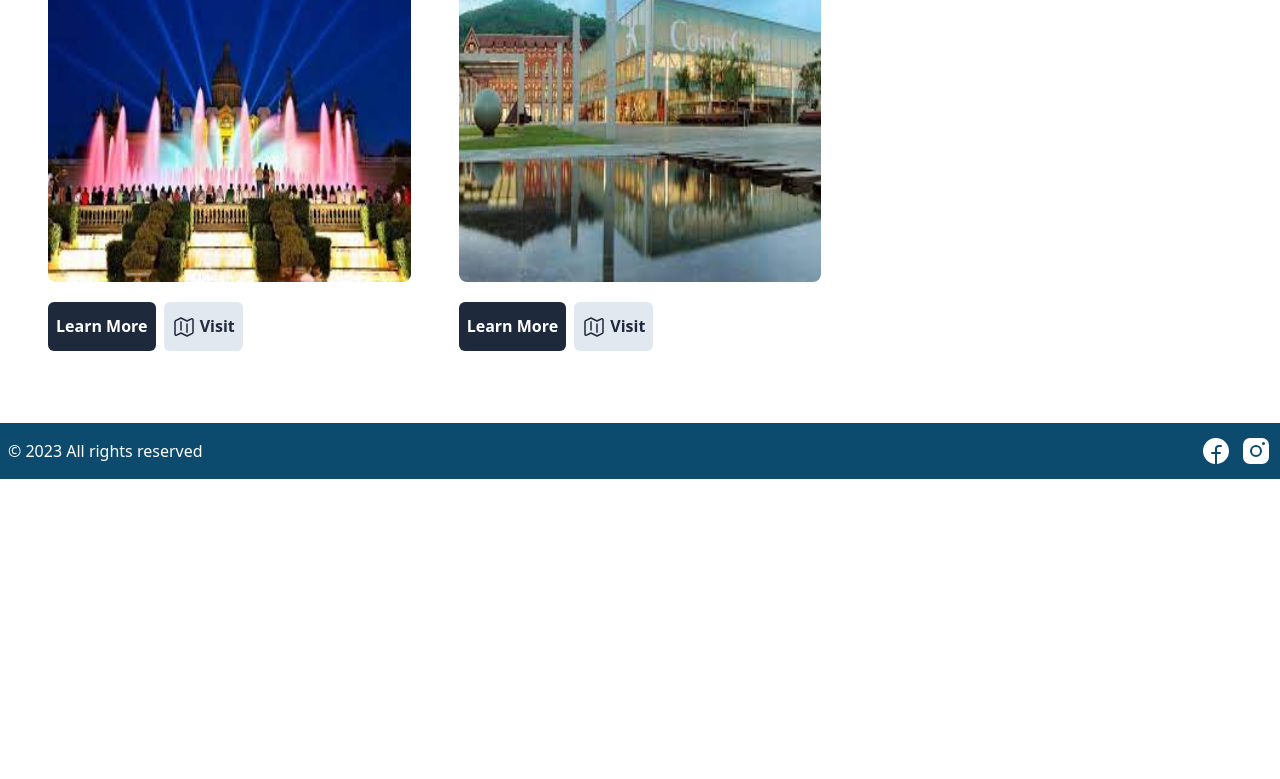
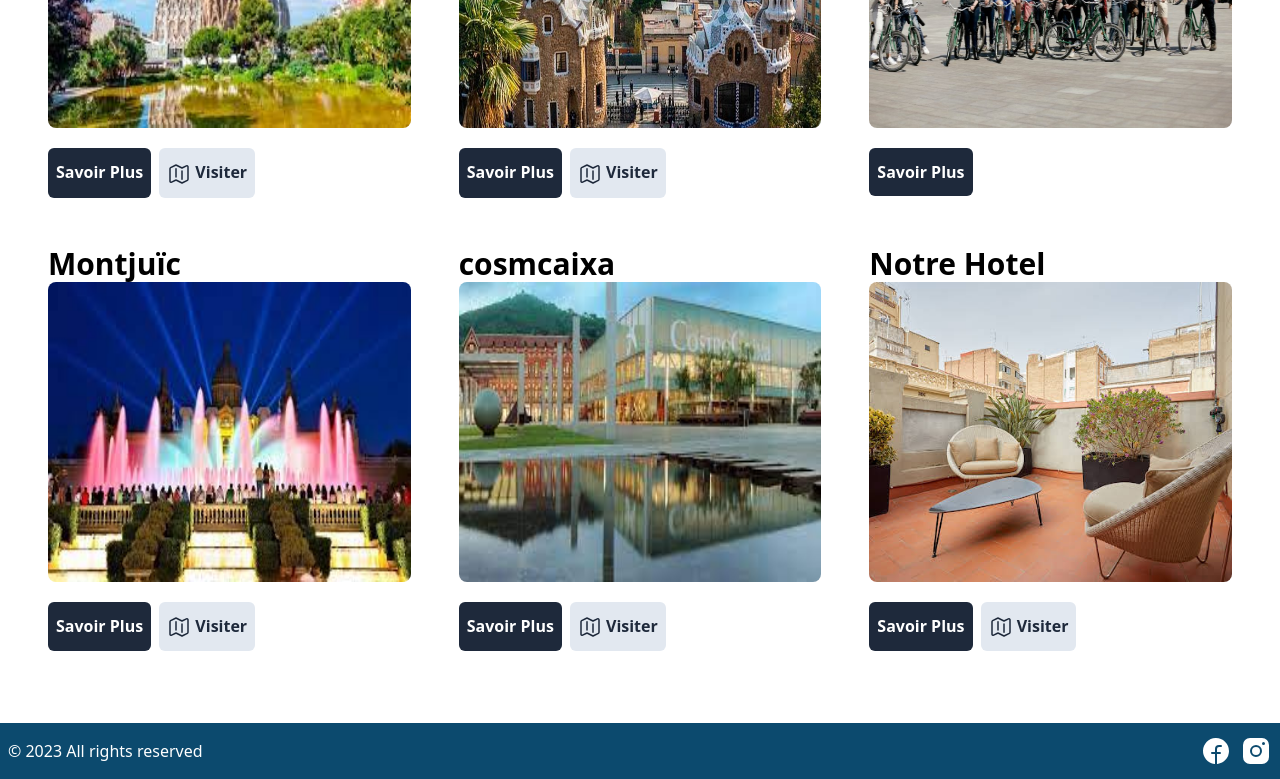
Before and after one commit to spcbfr/spain-travel-agency, a plain HTML site: page spain.html in a window 1280 px wide. Shown: the part 652-1431 px from the top of the page. Before the commit the page ends 1131 px from the top, so only its background shows below. Drawn offline with nearby package versions, Linux system fonts and the light colour scheme.

Commit message:
Final touches

```diff
--- a/spain.html
+++ b/spain.html
@@ -23,7 +23,9 @@
       </nav>
     </header>
 
-    <main class="flex-1 gap-12 p-12 grid grid-cols-3">
+    <main class="flex-1">
+      <img src="map.jpg" class="mx-auto rounded-lg h-[300px]" alt="" />
+      <div class="gap-12 p-12 grid grid-cols-3">
         <div class="">
           <h1 class="text-3xl font-semibold">Sagrada Familia</h1>
           <img src="sagrada.png" class="rounded-lg h-[300px]" alt="" />
@@ -31,11 +33,11 @@
             <a
               href="/explore/sagrada.html"
               class="px-2 block py-3 w-fit bg-slate-800 font-semibold text-white transition-all rounded-md hover:scale-110"
-            >Learn More</a
+              >Savoir Plus</a
             >
 
             <a
-            href=""
+              href="https://g.co/kgs/H1d2id"
               class="px-2 py-3 hover:bg-slate-800 hover:text-slate-200 transition-all bg-slate-200 text-slate-800 font-semibold rounded-md"
             >
               <svg
@@ -53,7 +55,7 @@
                 />
               </svg>
 
-            Visit</a
+              Visiter</a
             >
           </div>
         </div>
@@ -65,11 +67,11 @@
             <a
               href="/explore/parc.html"
               class="px-2 block py-3 w-fit bg-slate-800 font-semibold text-white transition-all rounded-md hover:scale-110"
-            >Learn More</a
+              >Savoir Plus</a
             >
 
             <a
-            href=""
+              href="https://g.co/kgs/nqH8Vd"
               class="px-2 py-3 hover:bg-slate-800 hover:text-slate-200 transition-all bg-slate-200 text-slate-800 font-semibold rounded-md"
             >
               <svg
@@ -87,7 +89,7 @@
                 />
               </svg>
 
-            Visit</a
+              Visiter</a
             >
           </div>
         </div>
@@ -99,11 +101,23 @@
             <a
               href="/explore/velo.html"
               class="px-2 block py-3 w-fit bg-slate-800 font-semibold text-white transition-all rounded-md hover:scale-110"
-            >Learn More</a
+              >Savoir Plus</a
+            >
+          </div>
+        </div>
+
+        <div class="">
+          <h1 class="text-3xl font-semibold">Montjuïc</h1>
+          <img src="mont.jpeg" class="rounded-lg h-[300px]" alt="" />
+          <div class="mt-5 flex gap-2">
+            <a
+              href="/explore/mont.html"
+              class="px-2 block py-3 w-fit bg-slate-800 font-semibold text-white transition-all rounded-md hover:scale-110"
+              >Savoir Plus</a
             >
 
             <a
-            href=""
+              href="https://g.co/kgs/bvnY52"
               class="px-2 py-3 hover:bg-slate-800 hover:text-slate-200 transition-all bg-slate-200 text-slate-800 font-semibold rounded-md"
             >
               <svg
@@ -121,23 +135,23 @@
                 />
               </svg>
 
-            Visit</a
+              Visiter</a
             >
           </div>
         </div>
 
         <div class="">
-        <h1 class="text-3xl font-semibold">Montjuïc</h1>
-        <img src="mont.jpeg" class="rounded-lg h-[300px]" alt="" />
+          <h1 class="text-3xl font-semibold">cosmcaixa</h1>
+          <img src="cos.jpeg" class="rounded-lg h-[300px]" alt="" />
           <div class="mt-5 flex gap-2">
             <a
-            href="/explore/mont.html"
+              href="/explore/cos.html"
               class="px-2 block py-3 w-fit bg-slate-800 font-semibold text-white transition-all rounded-md hover:scale-110"
-            >Learn More</a
+              >Savoir Plus</a
             >
 
             <a
-            href=""
+              href="https://g.co/kgs/aM4JNk"
               class="px-2 py-3 hover:bg-slate-800 hover:text-slate-200 transition-all bg-slate-200 text-slate-800 font-semibold rounded-md"
             >
               <svg
@@ -155,23 +169,23 @@
                 />
               </svg>
 
-            Visit</a
+              Visiter</a
             >
           </div>
         </div>
 
         <div class="">
-        <h1 class="text-3xl font-semibold">cosmcaixa</h1>
-        <img src="cos.jpeg" class="rounded-lg h-[300px]" alt="" />
+          <h1 class="text-3xl font-semibold">Notre Hotel</h1>
+          <img src="hotel1.jpeg" class="rounded-lg h-[300px]" alt="" />
           <div class="mt-5 flex gap-2">
             <a
-            href="/explore/cos.html"
+              href="/explore/hotel.html"
               class="px-2 block py-3 w-fit bg-slate-800 font-semibold text-white transition-all rounded-md hover:scale-110"
-            >Learn More</a
+              >Savoir Plus</a
             >
 
             <a
-            href=""
+              href="https://g.co/kgs/aM4JNk"
               class="px-2 py-3 hover:bg-slate-800 hover:text-slate-200 transition-all bg-slate-200 text-slate-800 font-semibold rounded-md"
             >
               <svg
@@ -189,8 +203,9 @@
                 />
               </svg>
 
-            Visit</a
+              Visiter</a
             >
+          </div>
         </div>
       </div>
     </main>
```
Also changed, not shown: explore/hotel.html (added, +97 -0 lines), hotel1.jpeg (added), hotel2.jpeg (added), hotel3.jpeg (added), map.jpg (added). Lines whose indentation alone changed are shown as unchanged.
